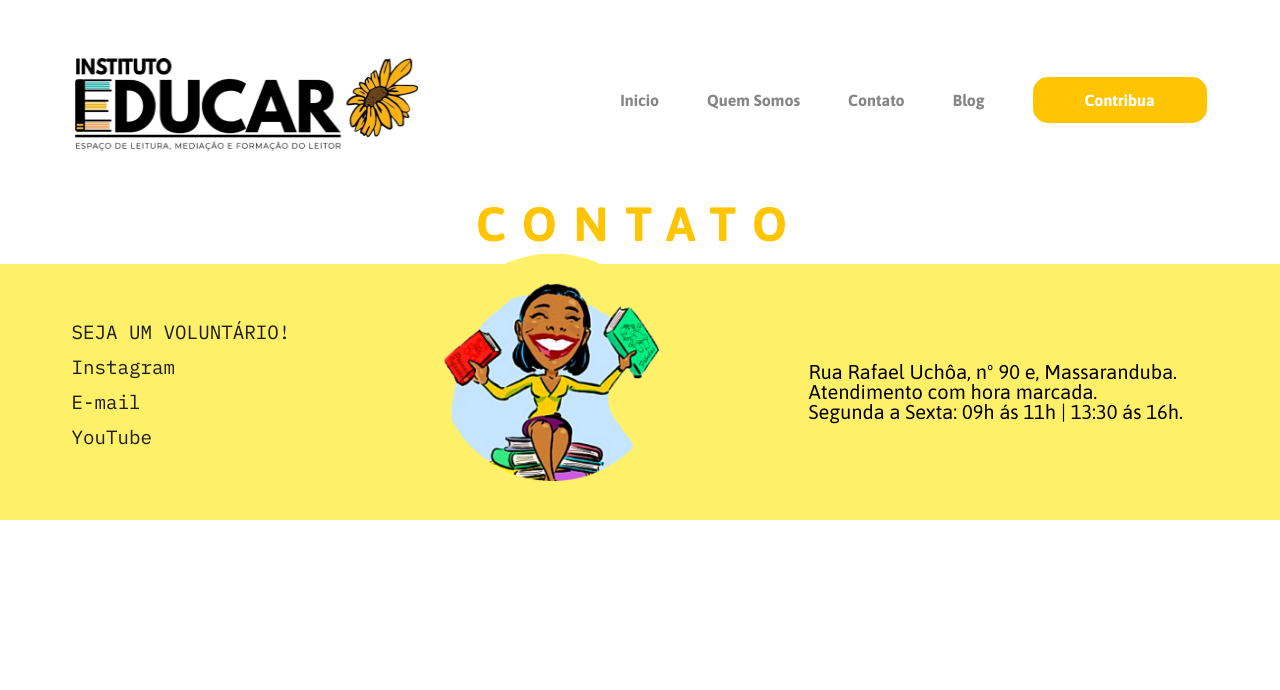
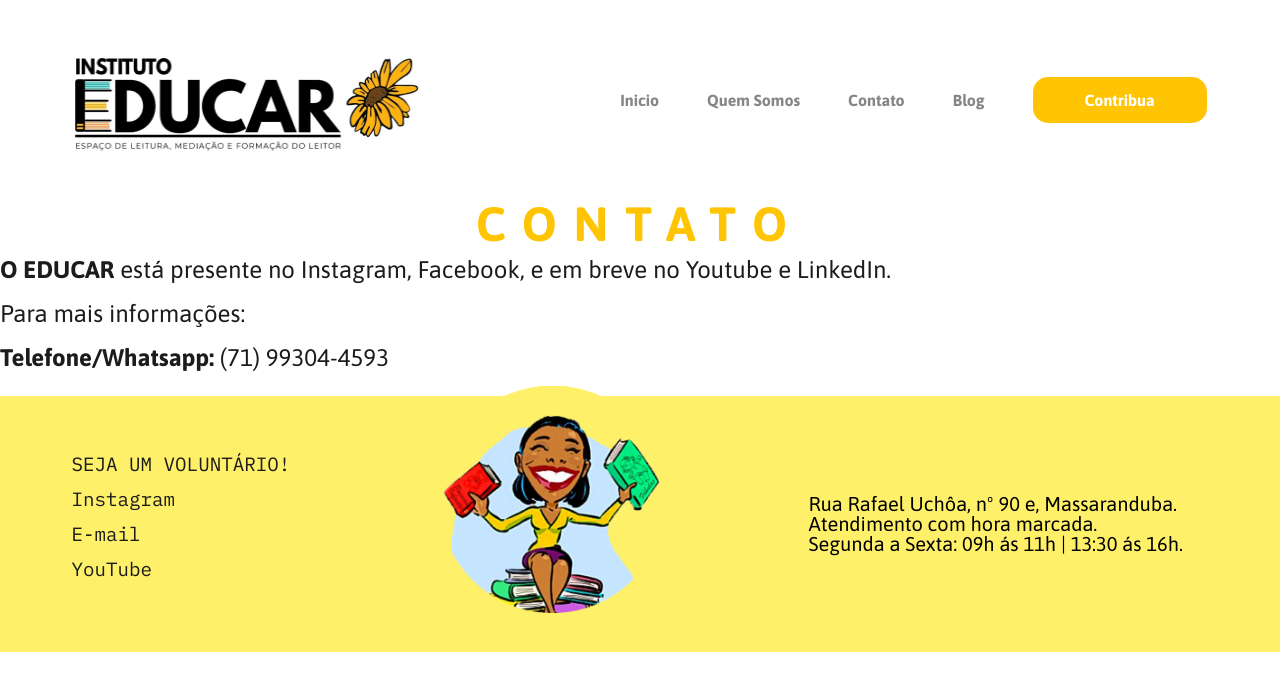
Before and after one commit to lfsigreja/instituto-educar, a React (Create React App) app: page /contato in a window 1280 px wide. Shown: the top 690 px of the page. Built offline with nearby package versions, Linux system fonts and the light colour scheme.

Commit message:
changing QRCode

```diff
--- a/src/views/Contato/index.tsx
+++ b/src/views/Contato/index.tsx
@@ -1,4 +1,6 @@
 import React from 'react';
+import { Paragraph } from '../../styles/paragraph';
+import { ParagraphTitle } from '../../styles/paragraphTitle';
 import { Title } from '../../styles/title';
 
 import { Container } from './styles';
@@ -7,6 +9,11 @@ const Contato: React.FC = () => {
     return (
         <Container>
             <Title>Contato</Title>
+            <Paragraph>
+                <strong>O EDUCAR</strong> está presente no Instagram, Facebook, e em breve no Youtube e LinkedIn.
+            </Paragraph>
+            <Paragraph>Para mais informações:</Paragraph>
+            <Paragraph><strong>Telefone/Whatsapp:</strong> (71) 99304-4593</Paragraph>
         </Container>
     );
 }
--- a/src/views/Contribua/index.tsx
+++ b/src/views/Contribua/index.tsx
@@ -3,6 +3,7 @@ import { Link } from 'react-router-dom';
 
 import Menino from '../../assets/menino.png'
 import Menina from '../../assets/menina.png'
+import QRcode from '../../assets/QRcode.png'
 
 import { Container } from './styles';
 import { Title } from '../../styles/title';
@@ -60,7 +61,7 @@ const Contribua: React.FC = () => {
                 </div>
                 <div>
                     <div className='contribute-pix__QRCODE'>
-                        <img src='https://www.kaspersky.com.br/content/pt-br/images/repository/isc/2020/9910/a-guide-to-qr-codes-and-how-to-scan-qr-codes-2.png' alt='QRCODE PIX' />
+                        <img src={QRcode} alt='QRCODE PIX' />
                     </div>
                     <h5>DOE ATRAVÉS DO QR CODE</h5>
                 </div>
```
Also changed, not shown: src/assets/QRcode.png (added).
